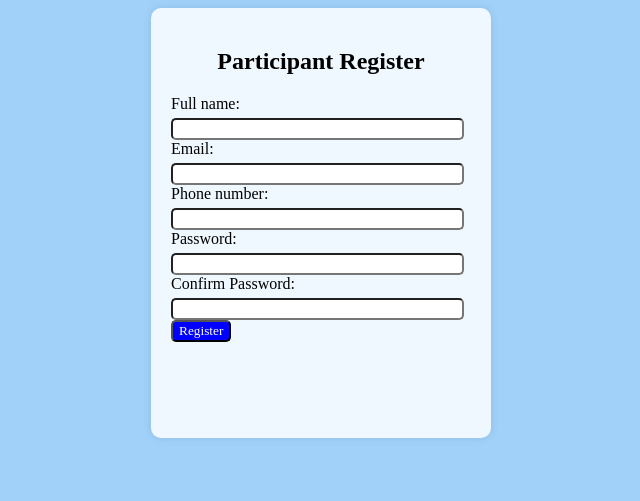
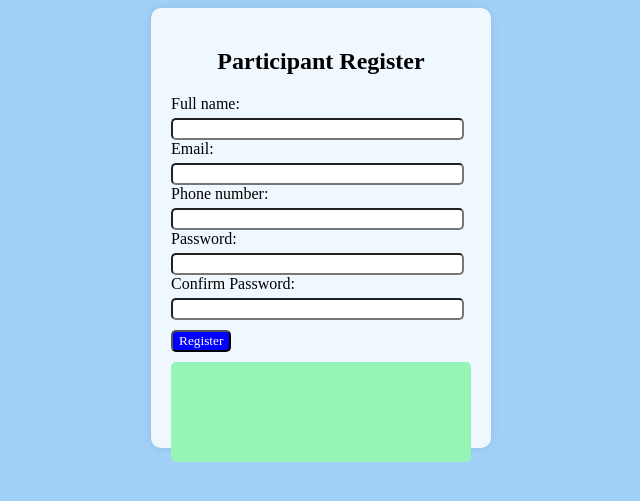
Before and after one commit to pkhunter47/WT_fall-25-26-, a PHP site: the page made by MID/lab task/lab task2.php in a window 1280 px wide. Shown: the top 501 px of the page, without its empty margins (319-959 px from the left). Run offline with PHP 8.4, Linux system fonts and the light colour scheme.

Commit message:
box added

```diff
--- a/MID/Practice/style.css
+++ b/MID/Practice/style.css
@@ -3,7 +3,7 @@
     background-color: rgba(255, 235, 205, 0.085);
 }
 body{
-    background-color: rgb(161, 209, 249);
+    background-color: rgb(149, 244, 182);
 }
 #form1{
 
--- a/MID/lab task/lab task2.php
+++ b/MID/lab task/lab task2.php
@@ -15,7 +15,7 @@
     border-radius: 10px;
     padding: 20px;
     width: 300px;
-    height: 390px;
+    height: 400px;
 
 }
 #name,#email,#number,#password,#c_password{
@@ -27,9 +27,18 @@
 }
 #button{
     background-color:blue;
+    margin-top:10px;
     color:white;
     font-family: 'Times New Roman', Times, serif;
     border-radius: 5px;
+}
+#output-box{
+    width:300px;
+    height:100px;
+    margin-top:10px;
+    border-radius:5px;
+    background-color:rgb(149, 244, 182);
+
 }
 
 
@@ -53,6 +62,8 @@
 
         <button type="submit" id="button">Register</button>
 
+        <div id="output-box"></div>
+
 
 
 
```
